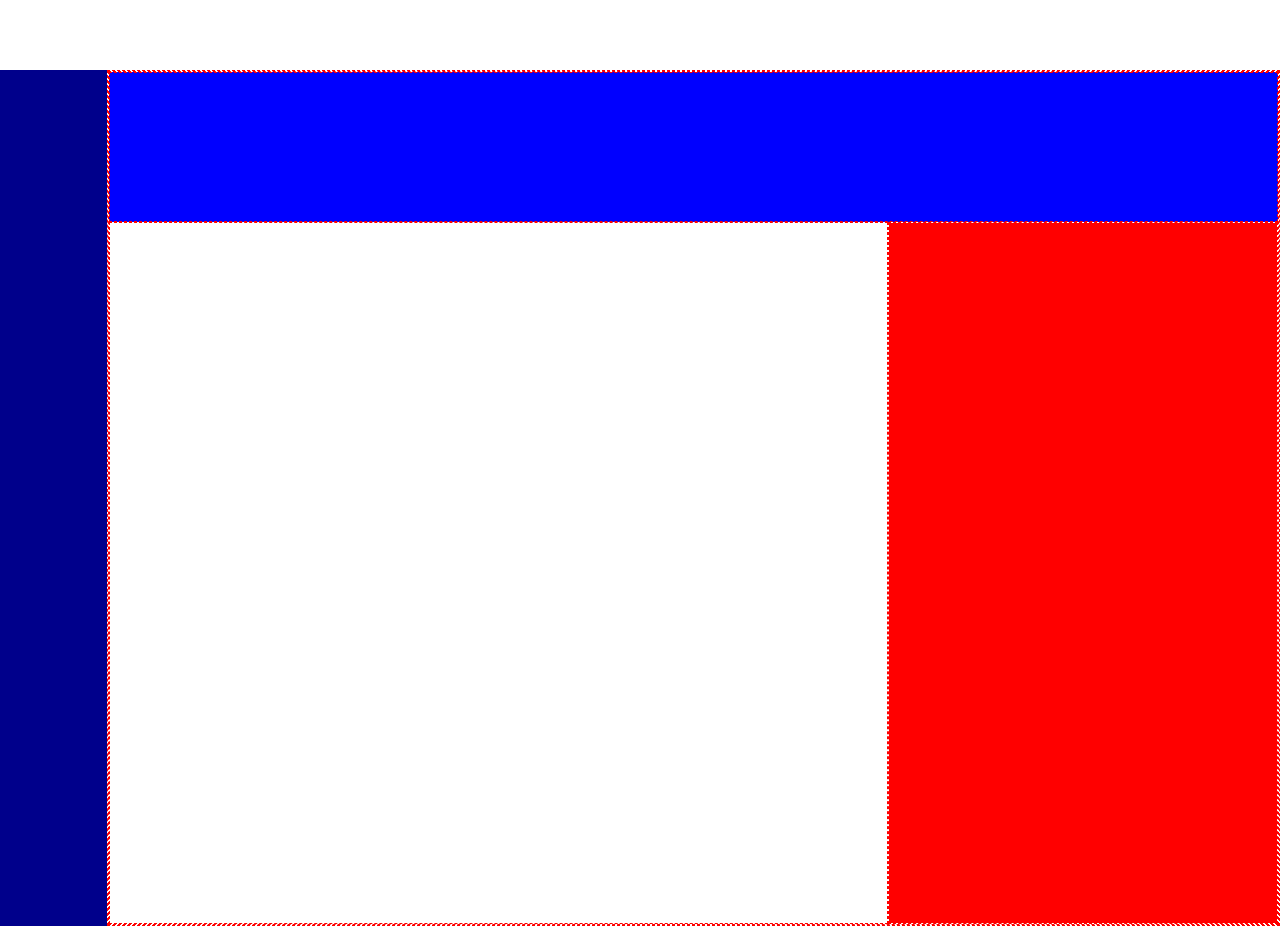
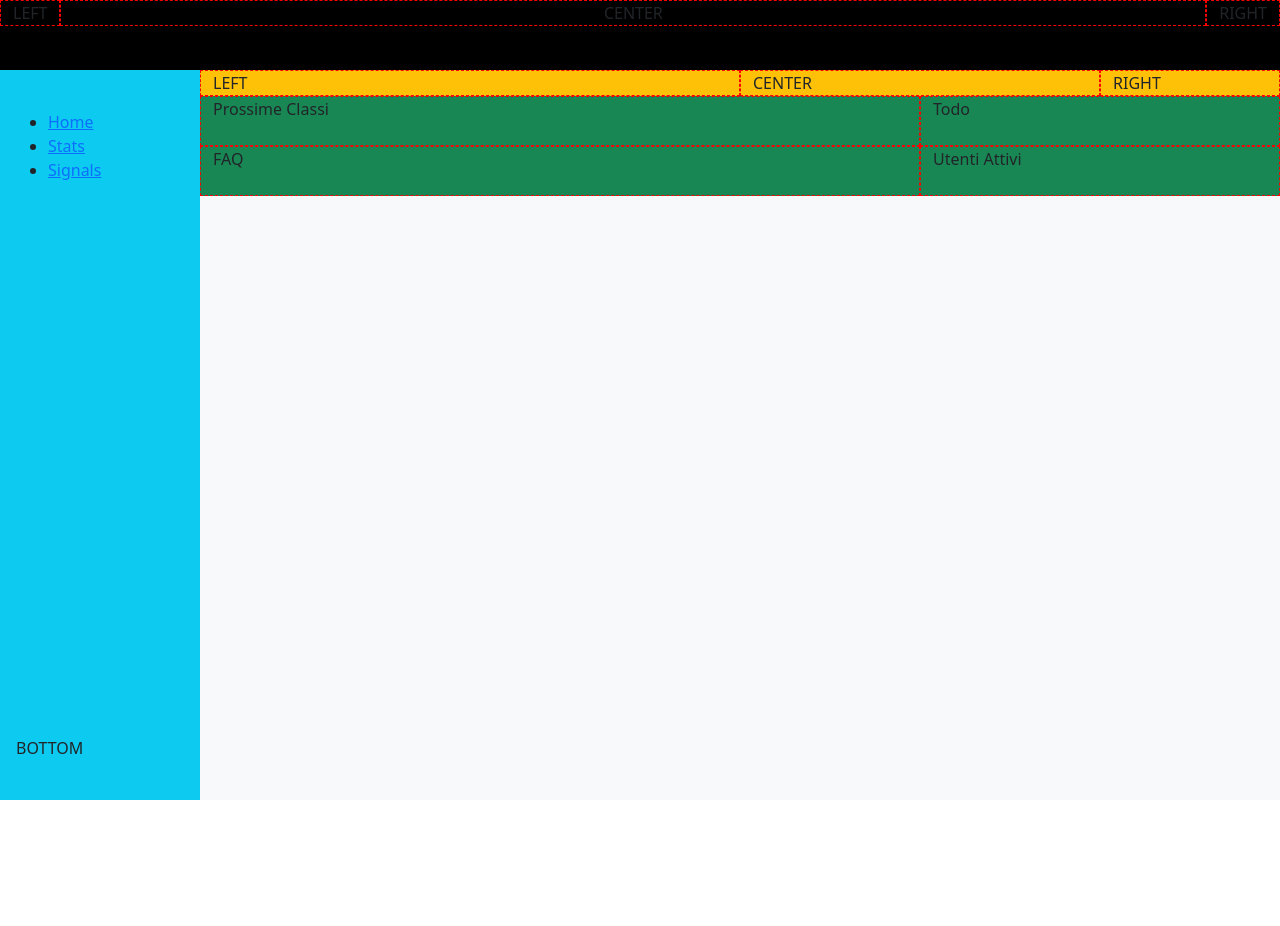
Before and after one commit to bettercallpaul07/html-css-bootstrap-dashboard, a plain HTML site: page index.html in a window 1280 px wide. After the commit the page ends 800 px from the top, so only its background shows below. Drawn offline with nearby package versions, Linux system fonts and the light colour scheme.

Commit message:
Update Struttura

```diff
--- a/css/style.css
+++ b/css/style.css
@@ -1,31 +1,38 @@
-header {
-    min-height: 70px;
-    background-color: white;
+#main-header {
+    height: 70px;
+    width: 100%;
+}
+
+main {
+    width: 100%;
+    height: calc(100vh - 70px);
+    display: flex;
 }
 
 .debug {
     border: 1px dashed red;
 }
 
-#lateral-nav {
-    background-color: darkblue;
-    min-height: calc(100vh - 70px);
+
+#classroom-header {
+    background-color: blue;
+    width: 100%;
 }
 
-
-#top-nav {
-    background-color: blue;
-    height: 150px;
+main > aside {
+    width: 200px;
+    height: 100%;
+    display: flex;
+    flex-direction: column;
+    justify-content: space-between;
 }
 
-.mycontainer {
-    min-height: calc(100vh - 70px);
-
+#main-content {
+    width: calc(100% - 200px);
+    height: 100%;
+    overflow: auto;
 }
 
-.my-little-container {
-    min-height: calc(100vh - 220px);
-}
 
 #classroom {
     background-color: grey;
@@ -39,9 +46,3 @@ header {
     background-color: orange;
 
 }
-
-#chart {
-    min-height: 700px;
-    background-color: red;
-
-}
--- a/index.html
+++ b/index.html
@@ -12,49 +12,103 @@
     </head>
 
     <body>
-        <header class="container-fluid">
-            <div class="container">
+        <header id="main-header" class="bg-black container-fluid">
+            <div class="row">
+                <div class="col-auto debug">
+                    LEFT
+                </div>
+                <div class="col debug text-center">
+                    CENTER
+                </div>
+                <div class="col-auto debug">
+                    RIGHT
+                </div>
 
             </div>
 
         </header>
 
-        <main class="container-fluid">
-            <div class="row">
-                <div id="lateral-nav" class="col-sm-1">
+        <main class="bg-dark">
+            <aside class="bg-info p-3">
+                <div class="py-4">
+                    <div>
+                        <ul>
+                            <li>
+                                <a href="#">Home</a>
+                            </li>
+                            <li>
+                                <a href="#">Stats</a>
+                            </li>
+                            <li>
+                                <a href="#">Signals</a>
+                            </li>
+                        </ul>
+                    </div>
+
                 </div>
-                <div class="col-sm-11 mycontainer debug">
-                    <div class="row debug">
-                        <div id="top-nav" class="col-sm-12 debug">
 
-                        </div>
+                <div class="py-4" >
+                    BOTTOM
+                </div>
 
-                        <div class="my-little-container col-8 debug">
-                            <div class="row">
-                                <div id="classroom" class="col-sm-12 h-75">
+            </aside>
 
-                                </div>
-                                <div id="faq" class="col-sm-12">
-
-                                </div>
-
+            <section id="main-content" class="bg-light">
+                <header id="classroom-header" class="bg-warning">
+                    <div class="container-fluid">
+                        <div class="row">
+                            <div class="col-12 col-sm-4 col-lg-6 debug">
+                                LEFT
+                            </div>
+                            <div class="col-12 col-sm-4 col-lg-4 debug">
+                                CENTER
+                            </div>
+                            <div class="col-12 col-sm-4 col-lg-2 debug order-first order-sm-last">
+                                RIGHT
                             </div>
 
                         </div>
 
-                        <div class="col-4 debug">
-                            <div class="row">
-                                <div id="todo">
+                    </div>
 
+                </header>
+
+                <section class="bg-success">
+                    <div class="container-fluid">
+                        <div class="row">
+                            <div class="col-8 pb-4 debug">
+                                <div>
+                                    Prossime Classi
                                 </div>
 
-                                <div id="chart">
+                            </div>
+                            <div class="col-4 pb-4 debug">
+                                <div>
+                                   Todo
+                                </div>
+                            </div>
 
+                            <div class="col-8 pb-4 debug">
+                                <div>
+                                    FAQ
+                                </div>
+
+                            </div>
+                            <div class="col-4 pb-4 debug">
+                                <div>
+                                    Utenti Attivi
                                 </div>
                             </div>
                         </div>
+
                     </div>
-                </div>
+
+
+                </section>
+
+
+
+            </section>
         </main>
 
 
```
